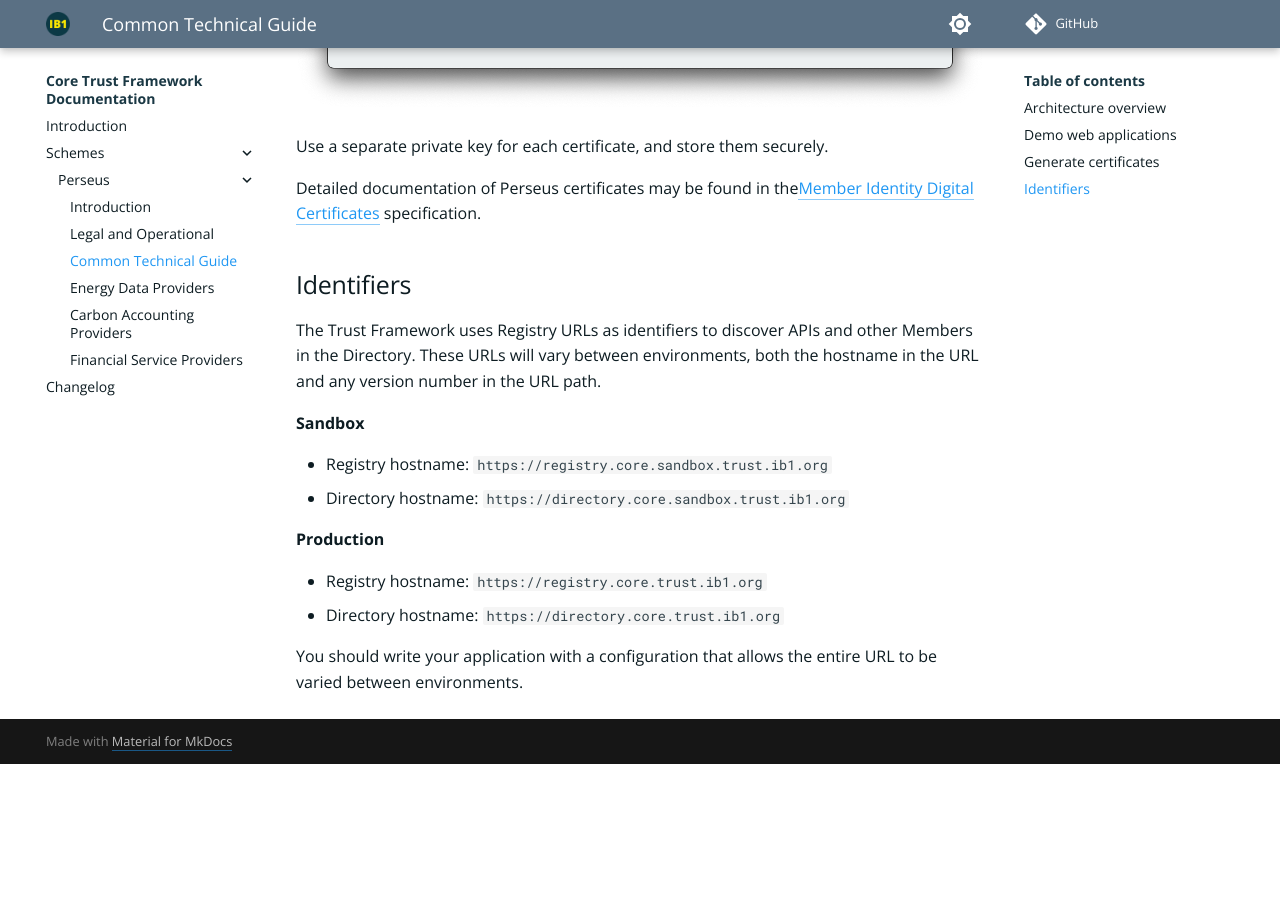
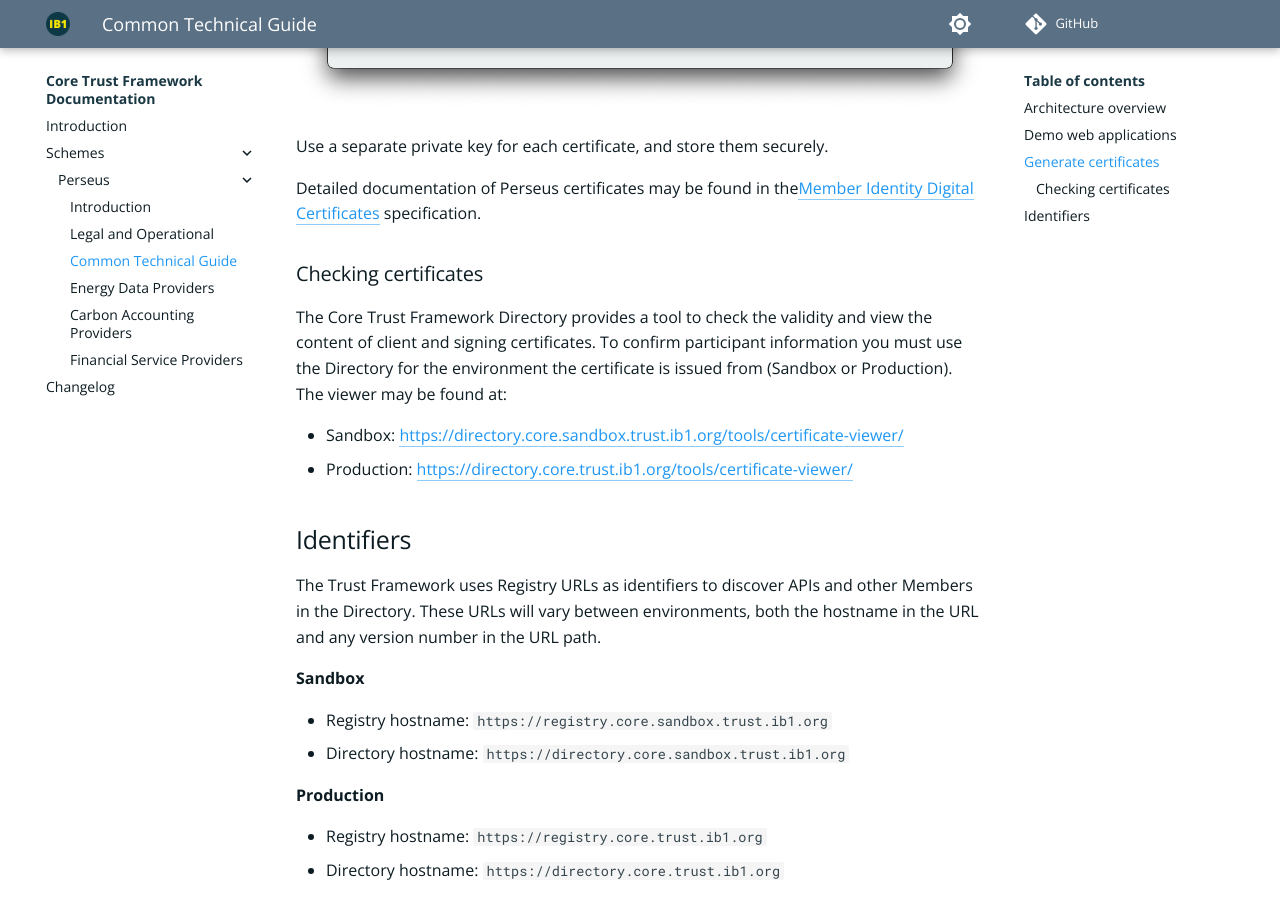
Before and after one commit to icebreakerone/ctf-technical-docs, an MkDocs documentation site: the page built from docs/scheme/perseus/common-technical-guide.md, in a window 1280 px wide and 900 px high, scrolled down 3018 px. Built offline with MkDocs 1.6.1 and Material for MkDocs 9.7.7, drawn with Linux system fonts in a browser that asks for light colours; plug-ins that fetch from the network failed and are left out; comment, search, counter and statistics services are not loaded; the version menu is left out; before the commit the page ends 3782 px from its top, so only the background shows below that.

Commit message:
Added certificate viewer

```diff
--- a/docs/scheme/perseus/common-technical-guide.md
+++ b/docs/scheme/perseus/common-technical-guide.md
@@ -35,6 +35,13 @@
 
 Detailed documentation of Perseus certificates may be found in the[Member Identity Digital Certificates](https://specification.docs.ib1.org/member-identity-digital-certificates/1.0/) specification.
 
+### Checking certificates
+
+The Core Trust Framework Directory provides a tool to check the validity and view the content of client and signing certificates. To confirm participant information you must use the Directory for the environment the certificate is issued from (Sandbox or Production). The viewer may be found at:
+
+* Sandbox: [https://directory.core.sandbox.trust.ib1.org/tools/certificate-viewer/](https://directory.core.sandbox.trust.ib1.org/tools/certificate-viewer/)
+* Production: [https://directory.core.trust.ib1.org/tools/certificate-viewer/](https://directory.core.trust.ib1.org/tools/certificate-viewer/)
+
 ## Identifiers
 The Trust Framework uses Registry URLs as identifiers to discover APIs and other Members in the Directory. These URLs will vary between environments, both the hostname in the URL and any version number in the URL path.
 
```
